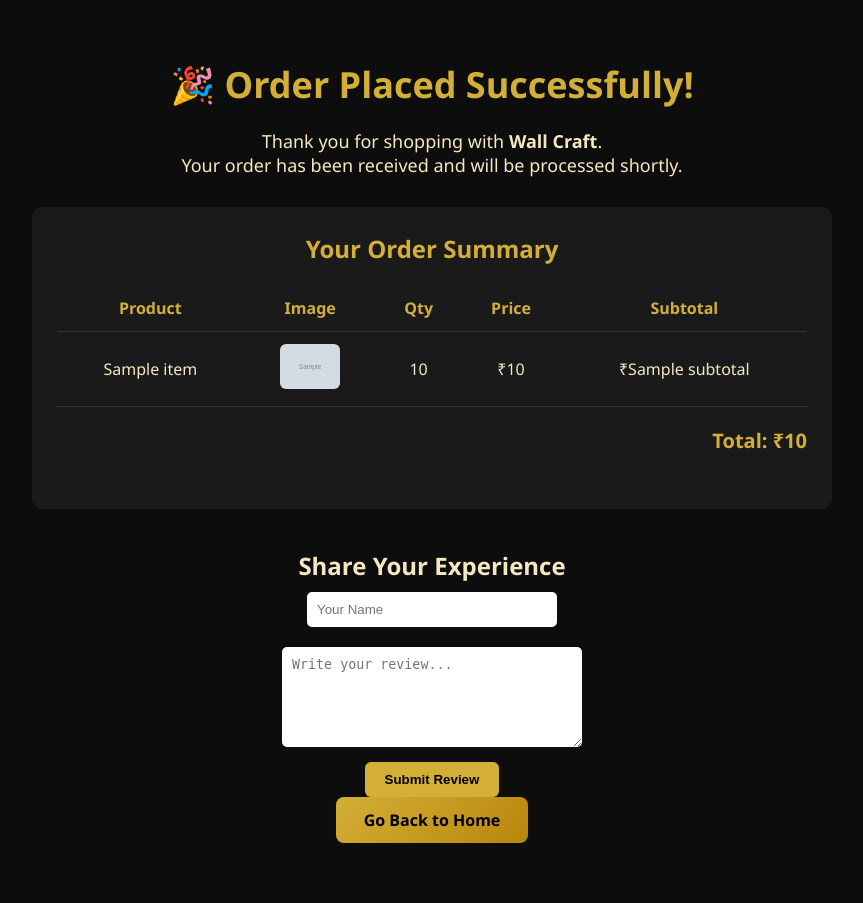
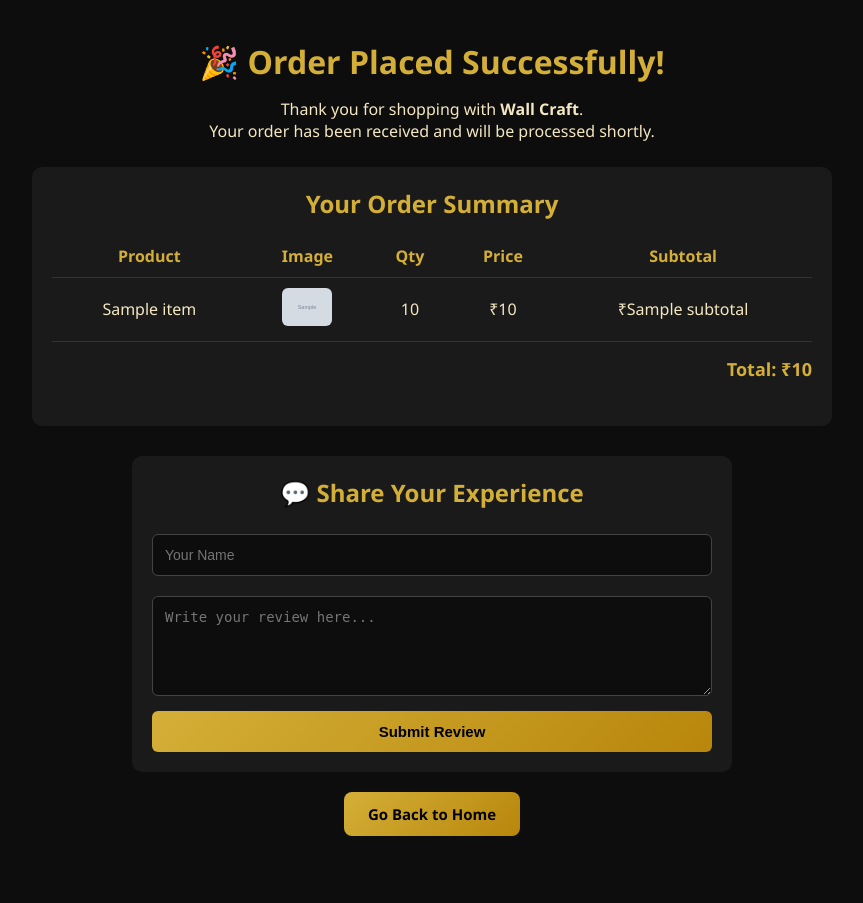
Before and after one commit to BrazilSavaliya20/walls, a Flask app: template templates/order_success.html in a window 1280 px wide. Shown: the whole page, without its empty margins (208-1071 px from the left). After the commit the page ends 836 px from the top, so only its background shows below. Run offline with Flask 3, Linux system fonts and the light colour scheme; the template is opened without the code that fills it: most values are stand-ins (such as "Sample title", 1, 10 or a date in 2020); grey boxes marked "Sample" are stand-in pictures; parts of the project's set-up code (start-up, migrations or seed data) failed here and were passed over.

Commit message:
add review in order_success.html

```diff
--- a/templates/order_success.html
+++ b/templates/order_success.html
@@ -11,37 +11,37 @@
       color: #f4e7c1;
       font-family: 'Segoe UI', sans-serif;
       text-align: center;
-      padding: 60px 20px;
+      padding: 40px 20px;
     }
     h1 {
       color: #d4af37;
-      font-size: 36px;
-      margin-bottom: 20px;
+      font-size: 32px;
+      margin-bottom: 15px;
     }
     p {
-      font-size: 18px;
-      margin-bottom: 30px;
+      font-size: 16px;
+      margin-bottom: 25px;
     }
     .order-summary {
       max-width: 800px;
-      margin: 0 auto 40px;
+      margin: 0 auto 30px;
       background: #1a1a1a;
-      padding: 25px;
+      padding: 20px;
       border-radius: 10px;
       text-align: left;
     }
     .order-summary h2 {
       text-align: center;
       color: #d4af37;
-      margin-bottom: 20px;
+      margin-bottom: 15px;
     }
     table {
       width: 100%;
       border-collapse: collapse;
-      margin-bottom: 20px;
+      margin-bottom: 15px;
     }
     th, td {
-      padding: 12px;
+      padding: 10px;
       border-bottom: 1px solid #333;
       text-align: center;
     }
@@ -49,28 +49,83 @@
       color: #d4af37;
     }
     td img {
-      width: 60px;
+      width: 50px;
       border-radius: 6px;
     }
     .total {
-      font-size: 20px;
+      font-size: 18px;
       font-weight: bold;
       text-align: right;
       color: #d4af37;
     }
-    a {
+    a.button {
       display: inline-block;
       background: linear-gradient(135deg, #d4af37, #b8860b);
       color: #000;
-      padding: 12px 28px;
+      padding: 12px 24px;
       border-radius: 8px;
-      font-size: 16px;
+      font-size: 15px;
       font-weight: bold;
       text-decoration: none;
       transition: 0.3s;
+      margin-top: 20px;
     }
-    a:hover {
+    a.button:hover {
       background: linear-gradient(135deg, #e6c94d, #c99700);
+    }
+
+    /* Review Section */
+    .review-section {
+      max-width: 600px;
+      margin: 0 auto;
+      background: #1a1a1a;
+      padding: 20px;
+      border-radius: 10px;
+      margin-top: 30px;
+    }
+    .review-section h2 {
+      color: #d4af37;
+      margin-bottom: 15px;
+      text-align: center;
+    }
+    .review-section input,
+    .review-section textarea {
+      width: 100%;
+      padding: 12px;
+      margin: 10px 0;
+      border: 1px solid #444;
+      border-radius: 6px;
+      background: #0d0d0d;
+      color: #f4e7c1;
+      font-size: 14px;
+    }
+    .review-section textarea {
+      min-height: 100px;
+      resize: vertical;
+    }
+    .review-section button {
+      background: linear-gradient(135deg, #d4af37, #b8860b);
+      color: #000;
+      padding: 12px 24px;
+      border: none;
+      border-radius: 6px;
+      font-size: 15px;
+      font-weight: bold;
+      cursor: pointer;
+      transition: 0.3s;
+      width: 100%;
+    }
+    .review-section button:hover {
+      background: linear-gradient(135deg, #e6c94d, #c99700);
+    }
+
+    /* Responsive */
+    @media (max-width: 600px) {
+      body { padding: 20px 10px; }
+      h1 { font-size: 26px; }
+      .order-summary, .review-section { padding: 15px; }
+      table, th, td { font-size: 13px; }
+      td img { width: 40px; }
     }
   </style>
 </head>
@@ -95,8 +150,7 @@
         {% for item in order_items %}
         <tr>
           <td>{{ item.name }}</td>
-          <td><img src="{{ item.img }}" alt="{{ item.name }}" class="cart-img">
-</td>
+          <td><img src="{{ url_for('static', filename='images/' ~ item.img) }}" alt="{{ item.name }}"></td>
           <td>{{ item.quantity }}</td>
           <td>₹{{ item.price }}</td>
           <td>₹{{ item.subtotal }}</td>
@@ -106,22 +160,17 @@
     </table>
     <p class="total">Total: ₹{{ total }}</p>
   </div>
-<div class="review-section">
-  <h2>Share Your Experience</h2>
-  <form method="POST" action="{{ url_for('submit_review') }}">
-    <input type="text" name="name" placeholder="Your Name" required
-           style="padding:10px; margin:10px; width:250px; border-radius:5px; border:none;">
-    <br>
-    <textarea name="review" placeholder="Write your review..." required
-              style="padding:10px; margin:10px; width:300px; height:100px; border-radius:5px; border:none;"></textarea>
-    <br>
-    <button type="submit"
-            style="padding:10px 20px; background:#d4af37; border:none; border-radius:6px; font-weight:bold; cursor:pointer;">
-      Submit Review
-    </button>
-  </form>
-</div>
 
-  <a href="{{ url_for('home') }}">Go Back to Home</a>
+  <!-- Review Form -->
+  <div class="review-section">
+    <h2>💬 Share Your Experience</h2>
+    <form method="POST" action="{{ url_for('submit_review') }}">
+      <input type="text" name="name" placeholder="Your Name" required>
+      <textarea name="review" placeholder="Write your review here..." required></textarea>
+      <button type="submit">Submit Review</button>
+    </form>
+  </div>
+
+  <a href="{{ url_for('home') }}" class="button">Go Back to Home</a>
 </body>
 </html>
```
Also changed, not shown: templates/admin_reviews.html (deleted, +0 -122 lines).
